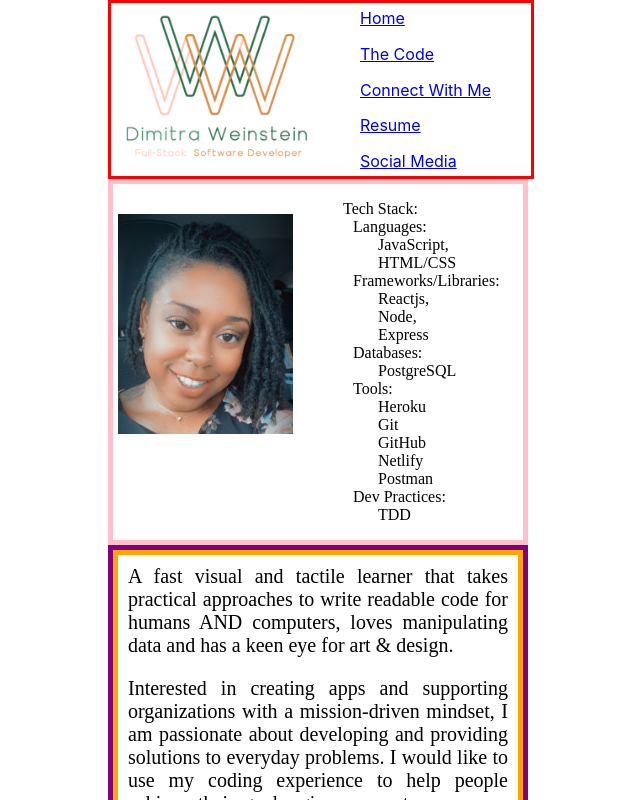
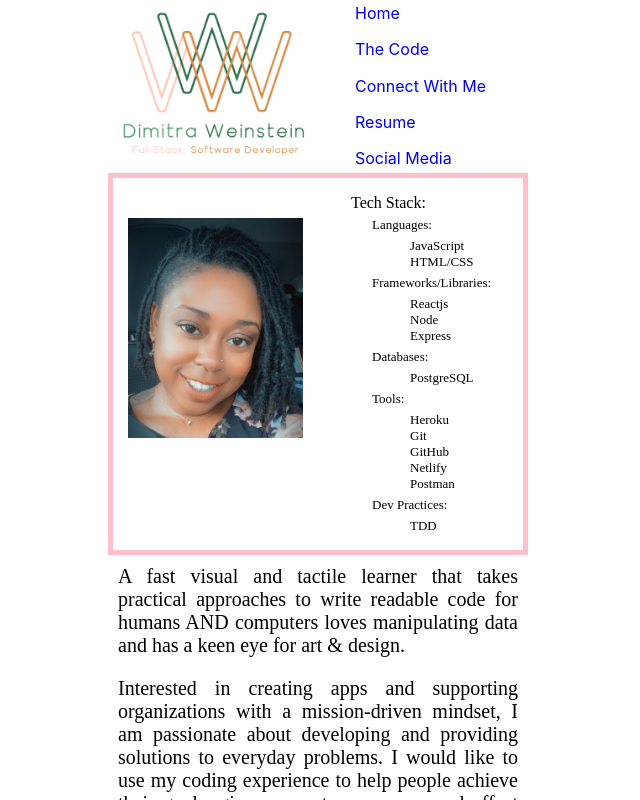
Before and after one commit to dimitraweinstein/dev-portfolio, a React (Create React App) app: page / in a window 1280 px wide. Shown: the top 800 px of the page, without its empty margins (322-962 px from the left). Built offline with nearby package versions, Linux system fonts and the light colour scheme.

Commit message:
homepage refinements

```diff
--- a/src/Components/mobile/styles.css
+++ b/src/Components/mobile/styles.css
@@ -8,13 +8,12 @@
 
 .header-div {
   background-color: white;
-  border: solid 3px red;
+  /* border: solid 3px red; */
   min-height: 10vh;
   width: 420px;
   display: grid;
   grid-template-columns: 50% 50%;
   font-size: .5em;
-  color: red;
 }
 
 .bio-pic {
@@ -22,7 +21,8 @@
 height: 220px;
 width: 175px;
 margin: 5px;
-margin-top: 30px;
+margin-top: 40px;
+margin-left: 15px;
 display: flex;
 }
 
@@ -34,7 +34,7 @@ display: flex;
 }
 
 .bio-text {
-  border: solid purple 5px;
+  /* border: solid purple 5px; */
   display: flex;
   flex-direction: column;
   align-content: center;
@@ -57,7 +57,7 @@ main {
 }
 
 .p-div {
-  border: orange solid 5px;
+  /* border: orange solid 5px; */
   display: flex;
   flex-wrap: wrap;
   flex-direction: column;
@@ -71,6 +71,8 @@ main {
   margin-top: 5px;
   margin-bottom: 5px;
   font-size: 2em;
+  text-decoration: none;
+  line-height: 1.1rem;
 }
 
 .nav-links {
@@ -80,8 +82,7 @@ main {
   align-items: baseline;
   justify-content: space-between;
   align-content: flex-end;
-  margin-right: 40px;
-  text-align: right;
+  margin-right: 42px;
   /* border: solid 1px black */
 }
 
@@ -95,17 +96,32 @@ main {
 
 .tech-stack-div {
   /* border: 2px green solid; */
-  font-size: medium;
   text-align: justify;
   font-family: Modern Sans;
   display: flex;
   flex-direction: column;
-  /* margin-left: -15px; */
   margin-right: 10px;
+}
+
+.list-title {
+  font-weight: 400;
+  font-size: medium;
+  margin: 0;
 }
 
 ul, li {
   list-style-type: none;
-  margin-right: 15px;
-  margin-left: -15px;
+  margin-right: 10px;
+  margin-left: -7px;
 }
+
+.list-subtitle {
+  font-weight: 200;
+  font-size: small;
+  margin: 5px;
+  margin-left: -5px;
+}
+
+li {
+  font-size: small;
+}
--- a/src/Components/navComponents/Home.js
+++ b/src/Components/navComponents/Home.js
@@ -10,21 +10,25 @@ export default class Home extends Component {
                     <div className="pic-stack">
                         <img className="bio-pic" alt="profile" src={profileImage} />
                         <div className="tech-stack-div">
-                            <ul>Tech Stack:
                             <ul>
-                                    <li> Languages: </li>
+                                <p className="list-title">Tech Stack:</p>
                                     <ul>
-                                            <li> JavaScript, HTML/CSS </li>
+                                        <li> <p className="list-subtitle">Languages:</p> </li>
+                                            <ul>
+                                        <li> JavaScript </li>
+                                        <li> HTML/CSS </li>
                                             </ul>
-                                    <li> Frameworks/Libraries: </li>
+                                        <li> <p className="list-subtitle">Frameworks/Libraries:</p> </li>
                                             <ul>
-                                            <li> Reactjs, Node, Express </li>
+                                        <li> Reactjs </li>
+                                        <li> Node </li>
+                                        <li> Express </li>
                                             </ul>
-                                    <li> Databases: </li>
+                                        <li> <p className="list-subtitle">Databases:</p> </li>
                                             <ul>
                                                 <li> PostgreSQL </li>
                                             </ul>
-                                    <li> Tools: </li>
+                                        <li> <p className="list-subtitle">Tools:</p> </li>
                                             <ul>
                                                 <li> Heroku </li>
                                                 <li> Git </li>
@@ -32,7 +36,7 @@ export default class Home extends Component {
                                                 <li> Netlify </li>
                                                 <li> Postman </li>
                                             </ul>
-                                    <li> Dev Practices: </li>
+                                        <li> <p className="list-subtitle">Dev Practices:</p> </li>
                                             <ul>
                                                 <li>TDD</li>
                                             </ul>
@@ -43,9 +47,9 @@ export default class Home extends Component {
                     <div className="bio-text">
                         <div className = "p-div">
                             <p>
-                                A fast visual and tactile learner that takes practical approaches to write readable code for humans AND computers, loves manipulating data and has a keen eye for art & design.</p>
+                                A fast visual and tactile learner that takes practical approaches to write readable code for humans AND computers loves manipulating data and has a keen eye for art & design.</p>
                             <p>
-                                Interested in creating apps and supporting organizations with a mission-driven mindset, I am passionate about developing and providing solutions to everyday problems. I would like to use my coding experience to help people achieve their goals, give access to resources, and to effect positive change in their local communities and abroad. </p>
+                                Interested in creating apps and supporting organizations with a mission-driven mindset, I am passionate about developing and providing solutions to everyday problems. I would like to use my coding experience to help people achieve their goals, give access to resources, and effect positive change in their local communities and abroad. </p>
                             <p>
                                 Finally, I am a Portland native and among my many passions is helping young children learn to read. I am an avid reader myself and enjoy historical fiction and fantasy. You can easily find me in a museum or library/bookstore trying to ingest all the knowledge I can get my hands on, in the park with my family and our dog, enjoying or creating artwork of some kind, or hiking while at our cabin on Mt. Hood, and enjoying all the beauty that is Oregon.</p>
                         </div>
```
Lines whose indentation alone changed are shown as unchanged.
